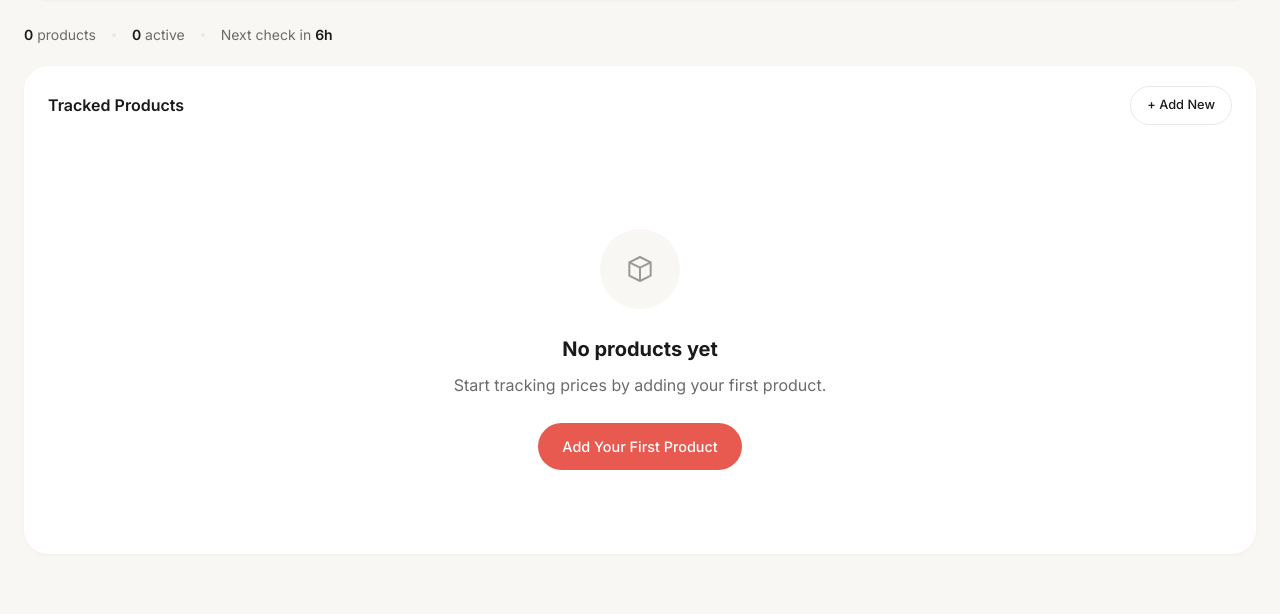
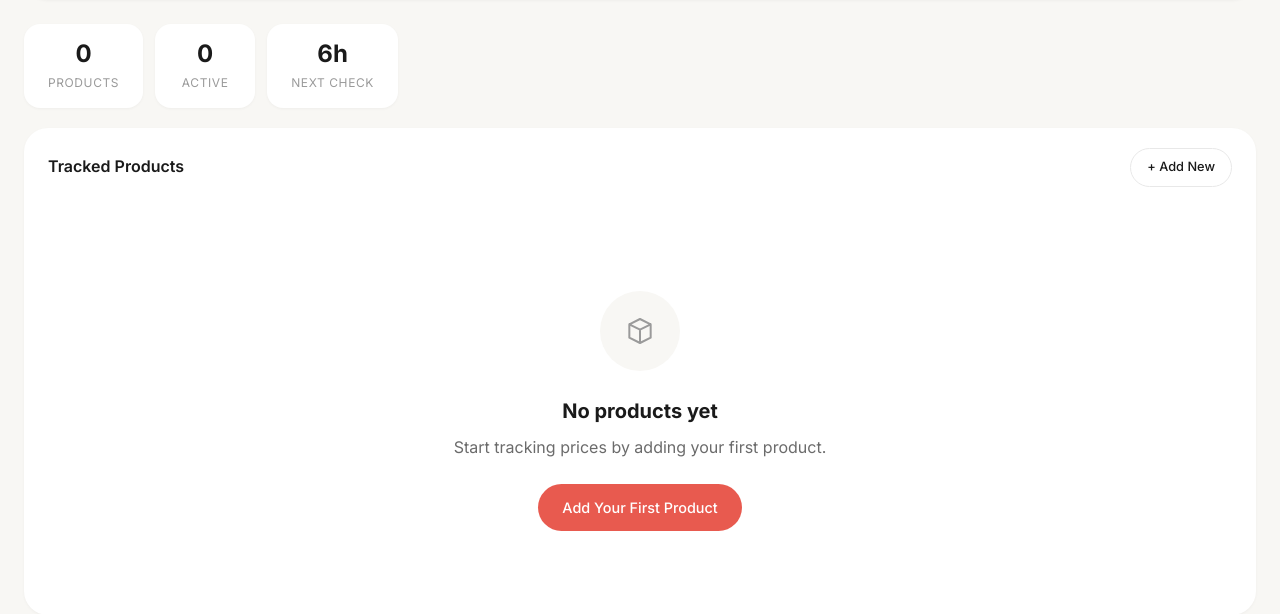
Before and after one commit to accadaniel/PriceSpy, a FastAPI app: page / in a window 1280 px wide. Shown: the part 103-717 px from the top of the page. Run offline with FastAPI, Linux system fonts and the light colour scheme; data that the repository does not hold is empty.

Commit message:
Convert mini stats to compact cards
Co-Authored-By: Claude Opus 4.5 <noreply@anthropic.com>

```diff
--- a/app/static/style.css
+++ b/app/static/style.css
@@ -106,26 +106,35 @@ a:hover {
     gap: 16px;
 }
 
-/* Mini Stats Bar */
+/* Mini Stats Cards */
 .mini-stats {
     display: flex;
-    align-items: center;
-    gap: 16px;
+    gap: 12px;
     margin-bottom: 20px;
-    font-size: 0.875rem;
-    color: var(--text-secondary);
 }
 
-.mini-stat strong {
-    color: var(--text-primary);
-    font-weight: 600;
+.mini-stat-card {
+    background: var(--bg-card);
+    border-radius: var(--radius);
+    padding: 16px 24px;
+    box-shadow: var(--shadow-sm);
+    text-align: center;
+    min-width: 100px;
 }
 
-.mini-stat-divider {
-    width: 4px;
-    height: 4px;
-    background: var(--border);
-    border-radius: 50%;
+.mini-stat-value {
+    font-size: 1.5rem;
+    font-weight: 700;
+    color: var(--text-primary);
+    line-height: 1.2;
+}
+
+.mini-stat-label {
+    font-size: 0.75rem;
+    color: var(--text-muted);
+    text-transform: uppercase;
+    letter-spacing: 0.05em;
+    margin-top: 4px;
 }
 
 /* Buttons */
--- a/app/templates/index.html
+++ b/app/templates/index.html
@@ -3,19 +3,20 @@
 {% block title %}Dashboard - PriceSpy{% endblock %}
 
 {% block content %}
-<!-- Mini Stats Bar -->
+<!-- Mini Stats -->
 <div class="mini-stats">
-    <span class="mini-stat">
-        <strong>{{ products|length }}</strong> products
-    </span>
-    <span class="mini-stat-divider"></span>
-    <span class="mini-stat">
-        <strong>{{ products|selectattr('is_active')|list|length }}</strong> active
-    </span>
-    <span class="mini-stat-divider"></span>
-    <span class="mini-stat">
-        Next check in <strong>6h</strong>
-    </span>
+    <div class="mini-stat-card">
+        <div class="mini-stat-value">{{ products|length }}</div>
+        <div class="mini-stat-label">products</div>
+    </div>
+    <div class="mini-stat-card">
+        <div class="mini-stat-value">{{ products|selectattr('is_active')|list|length }}</div>
+        <div class="mini-stat-label">active</div>
+    </div>
+    <div class="mini-stat-card">
+        <div class="mini-stat-value">6h</div>
+        <div class="mini-stat-label">next check</div>
+    </div>
 </div>
 
 <!-- Products Card -->
```
